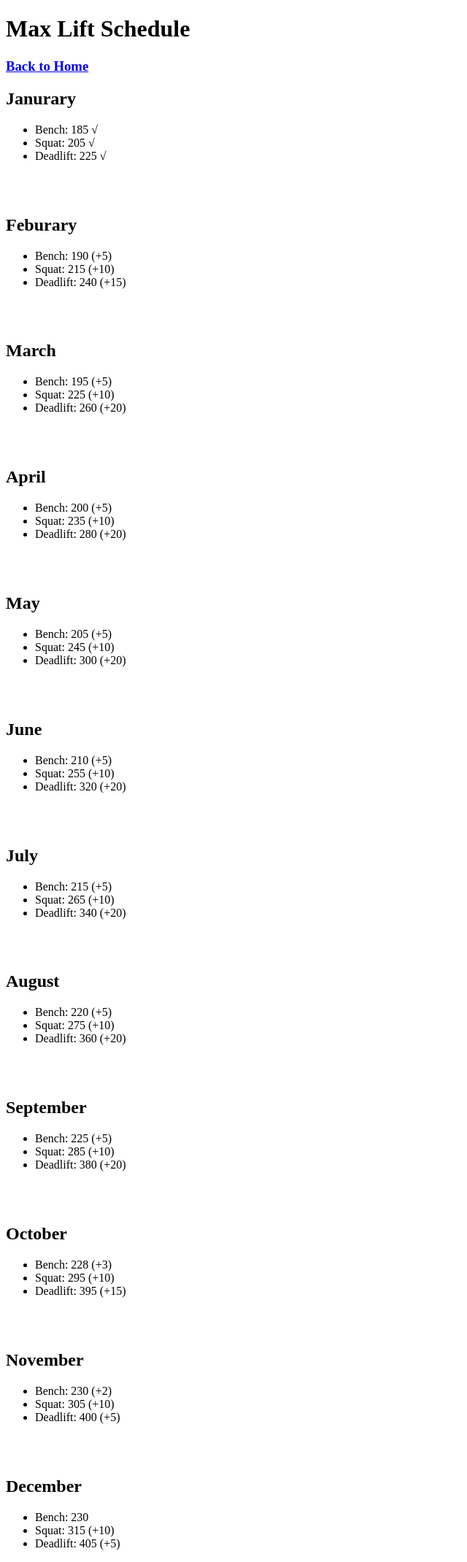
After one commit to lukecbutler/workoutApp, a Flask app: page /liftingSchedule2025 in a window 1280 px wide. The commit adds this page. Shown: the whole page at 73% size, without its empty margins (0-640 px from the left). Run offline with Flask 3, Linux system fonts and the light colour scheme.

Commit message:
February update

```diff
--- a/app.py
+++ b/app.py
@@ -4,10 +4,16 @@ import sqlite3
 # Initialize Flask app
 app = Flask(__name__)
 
+
+
 # Database connection
 DATABASE = "workouts.db"
 
-d
+def get_db_connection():
+    conn = sqlite3.connect(DATABASE)
+    conn.row_factory = sqlite3.Row
+    return conn
+
 # Function to initialize the database
 def initialize_db():
     conn = get_db_connection()
@@ -88,6 +94,23 @@ def update_workout(id, date):
     conn.close()
     return render_template("update.html", workout=workout, date=date)
 
+@app.route("/liftingSchedule2025", methods=["GET", "POST"])
+def liftingSchedule2025():
+    return render_template("liftingSchedule2025.html")
+
+
+# Route: View workout timeline for 1/25
+@app.route("/janurary25", methods=["GET", "POST"])
+def janurary2025():
+    return render_template("janurary2025.html")
+
+# Route: View workout timeline for 2/25
+@app.route("/feburary25", methods=["GET", "POST"])
+def feburary2025():
+    return render_template("feburary2025.html")
+
+
+
 # Main function
 if __name__ == "__main__":
     initialize_db()
--- /dev/null
+++ b/templates/liftingSchedule2025.html
@@ -0,0 +1,192 @@
+<!DOCTYPE html>
+<html lang="en">
+<head>
+    <meta charset="UTF-8">
+    <meta name="viewport" content="width=device-width, initial-scale=1.0">
+    <title>2025 Lifting Schedule</title>
+</head>
+<body>
+    <h1>Max Lift Schedule </h1>
+
+
+    <a href="/"><h3>Back to Home</h3></a>
+    <!-- Janurary -->
+    <h2>Janurary</h2>
+    <ul>
+        <li>
+            Bench: 185 √
+        </li>
+        <li>
+            Squat: 205 √
+        </li>
+        <li>
+            Deadlift: 225 √
+        </li>
+    </ul>
+
+    <br><br>
+    <!-- Feburary -->
+    <h2>Feburary</h2>
+    <ul>
+        <li>
+            Bench: 190 (+5)
+        </li>
+        <li>
+            Squat: 215 (+10)
+        </li>
+        <li>
+            Deadlift: 240 (+15)
+        </li>
+    </ul>
+    <br><br>
+    <!-- March -->
+    <h2>March</h2>
+    <ul>
+        <li>
+            Bench: 195 (+5)
+        </li>
+        <li>
+            Squat: 225 (+10)
+        </li>
+        <li>
+            Deadlift: 260 (+20)
+        </li>
+    </ul>
+
+    <br><br>
+    <!-- April -->
+    <h2>April</h2>
+    <ul>
+        <li>
+            Bench: 200 (+5)
+        </li>
+        <li>
+            Squat: 235 (+10)
+        </li>
+        <li>
+            Deadlift: 280 (+20)
+        </li>
+    </ul>
+
+    <br><br>
+    <!-- May -->
+    <h2>May</h2>
+    <ul>
+        <li>
+            Bench: 205 (+5)
+        </li>
+        <li>
+            Squat: 245 (+10)
+        </li>
+        <li>
+            Deadlift: 300 (+20)
+        </li>
+    </ul>
+
+    <br><br>
+    <!-- June -->
+    <h2>June</h2>
+    <ul>
+        <li>
+            Bench: 210 (+5)
+        </li>
+        <li>
+            Squat: 255 (+10)
+        </li>
+        <li>
+            Deadlift: 320 (+20)
+        </li>
+    </ul>
+
+    <br><br>
+    <!-- July -->
+    <h2>July</h2>
+    <ul>
+        <li>
+            Bench: 215 (+5)
+        </li>
+        <li>
+            Squat: 265 (+10)
+        </li>
+        <li>
+            Deadlift: 340 (+20)
+        </li>
+    </ul>
+
+    <br><br>
+    <!-- July -->
+    <h2>August</h2>
+    <ul>
+        <li>
+            Bench: 220 (+5)
+        </li>
+        <li>
+            Squat: 275 (+10)
+        </li>
+        <li>
+            Deadlift: 360 (+20)
+        </li>
+    </ul>
+
+    <br><br>
+    <!-- September -->
+    <h2>September</h2>
+    <ul>
+        <li>
+            Bench: 225 (+5)
+        </li>
+        <li>
+            Squat: 285 (+10)
+        </li>
+        <li>
+            Deadlift: 380 (+20)
+        </li>
+    </ul>
+
+
+    <br><br>
+    <!-- October -->
+    <h2>October</h2>
+    <ul>
+        <li>
+            Bench: 228 (+3)
+        </li>
+        <li>
+            Squat: 295 (+10)
+        </li>
+        <li>
+            Deadlift: 395 (+15)
+        </li>
+    </ul>
+
+    <br><br>
+    <!-- November -->
+    <h2>November</h2>
+    <ul>
+        <li>
+            Bench: 230 (+2)
+        </li>
+        <li>
+            Squat: 305 (+10)
+        </li>
+        <li>
+            Deadlift: 400 (+5)
+        </li>
+    </ul>
+
+    <br><br>
+    <!-- December -->
+    <h2>December</h2>
+    <ul>
+        <li>
+            Bench: 230
+        </li>
+        <li>
+            Squat: 315 (+10)
+        </li>
+        <li>
+            Deadlift: 405 (+5)
+        </li>
+    </ul>
+</body>
+</html>
```
Also changed, not shown: templates/days.html (+19 -0 lines), templates/feburary2025.html (added, +82 -0 lines), templates/janurary2025.html (added, +74 -0 lines), workouts.db.
